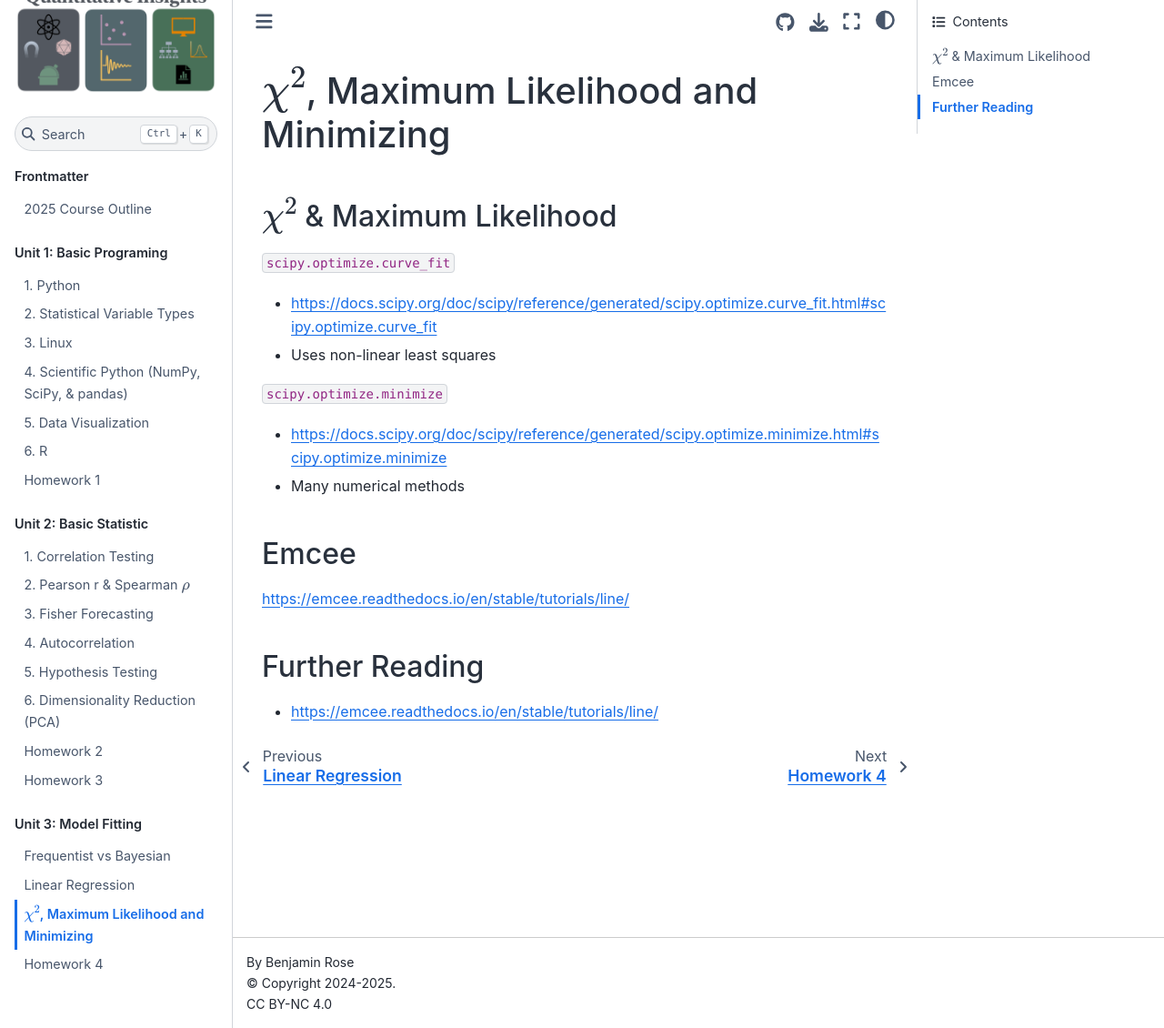
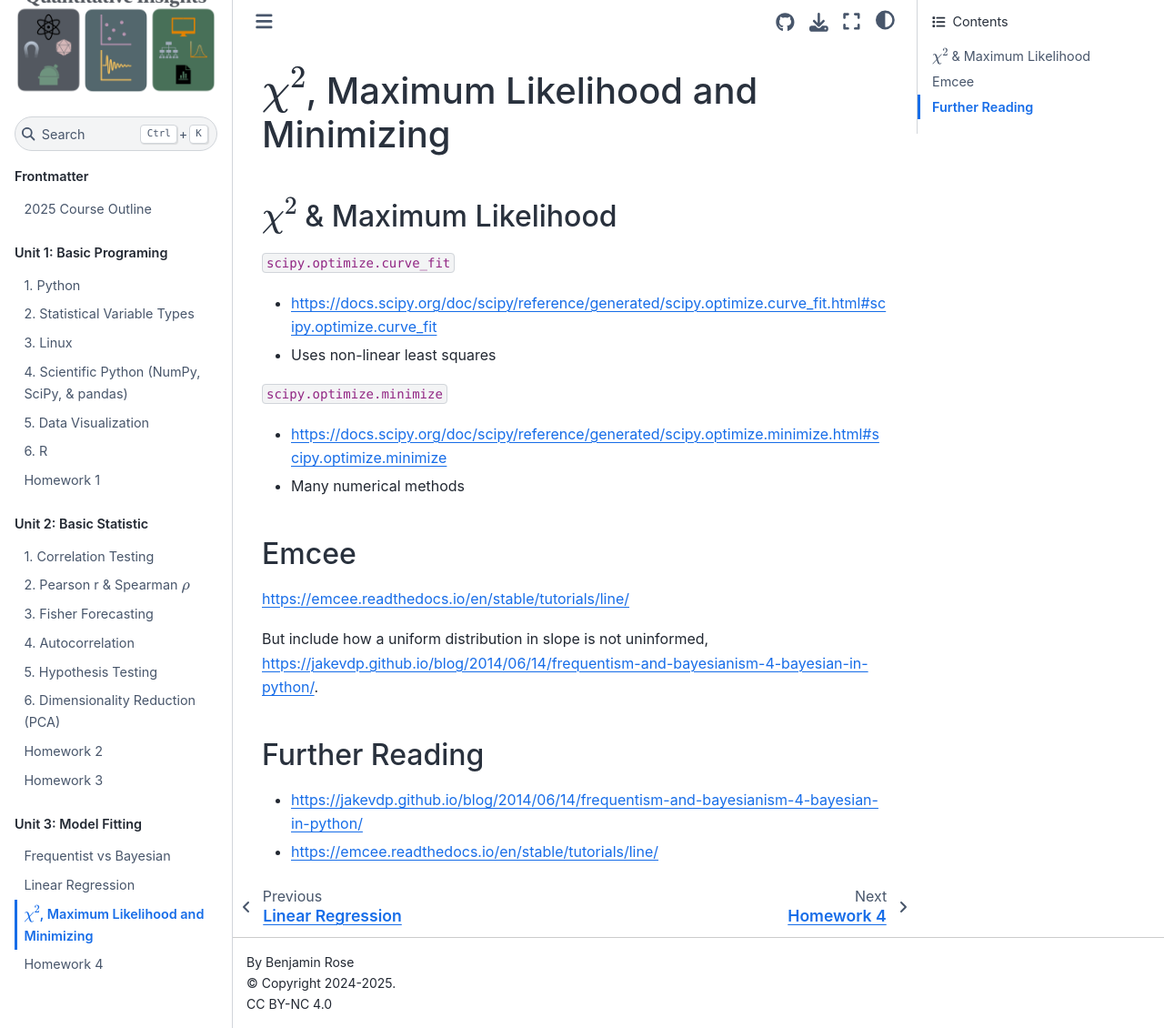
Before and after one commit to benjaminrose/data-analysis-book, a Jupyter Book: the page built from book/unit3/chi_square_ml_emcee.md, in a window 1280 px wide and 1130 px high. Shown: the whole window at 91% size. Built offline with Jupyter Book 1.0.4 settings and Sphinx 7.4.7 and the Sphinx Book theme 1.1.4, drawn with Linux system fonts in a browser that asks for light colours.

```diff
--- a/book/unit3/chi_square_ml_emcee.md
+++ b/book/unit3/chi_square_ml_emcee.md
@@ -18,6 +18,9 @@
 
 https://emcee.readthedocs.io/en/stable/tutorials/line/
 
+But include how a uniform distribution in slope is not uninformed, https://jakevdp.github.io/blog/2014/06/14/frequentism-and-bayesianism-4-bayesian-in-python/.
+
 ## Further Reading
 
+* https://jakevdp.github.io/blog/2014/06/14/frequentism-and-bayesianism-4-bayesian-in-python/
 * https://emcee.readthedocs.io/en/stable/tutorials/line/
```
Also changed, not shown: book/frontmatter/preface.md (+4 -3 lines).
